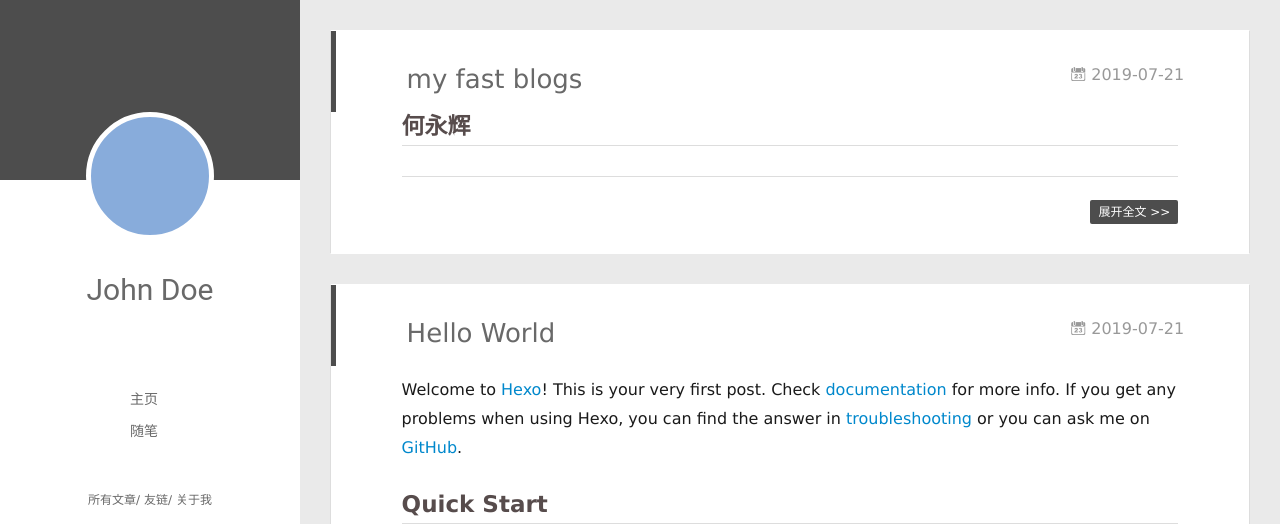
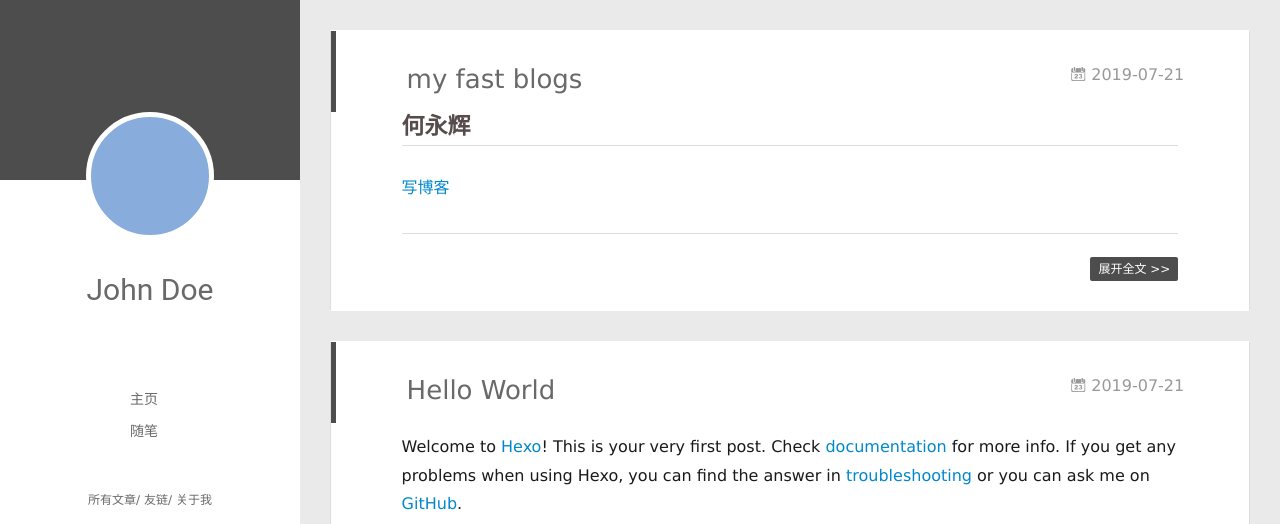
Before and after one commit to hyhroot/hyhroot.github.io, a plain HTML site: page index.html in a window 1280 px wide. Shown: the top 524 px of the page. Drawn offline with Linux system fonts and the light colour scheme; no server answers.

Commit message:
Site updated: 2019-07-21 21:19:35

```diff
--- a/index.html
+++ b/index.html
@@ -172,7 +172,8 @@
 
     <div class="article-entry" itemprop="articleBody">
 
-        <h2 id="何永辉"><a href="#何永辉" class="headerlink" title="何永辉"></a>何永辉</h2>
+        <h2 id="何永辉"><a href="#何永辉" class="headerlink" title="何永辉"></a>何永辉</h2><p><a href="https://www.cnblogs.com/liuxianan/p/build-blog-website-by-hexo-github.html#修改主题" target="_blank" rel="noopener">写博客</a></p>
+
 
 
 
```
Also changed, not shown: 2019/07/21/my-fast-blogs/index.html (+6 -5 lines).
